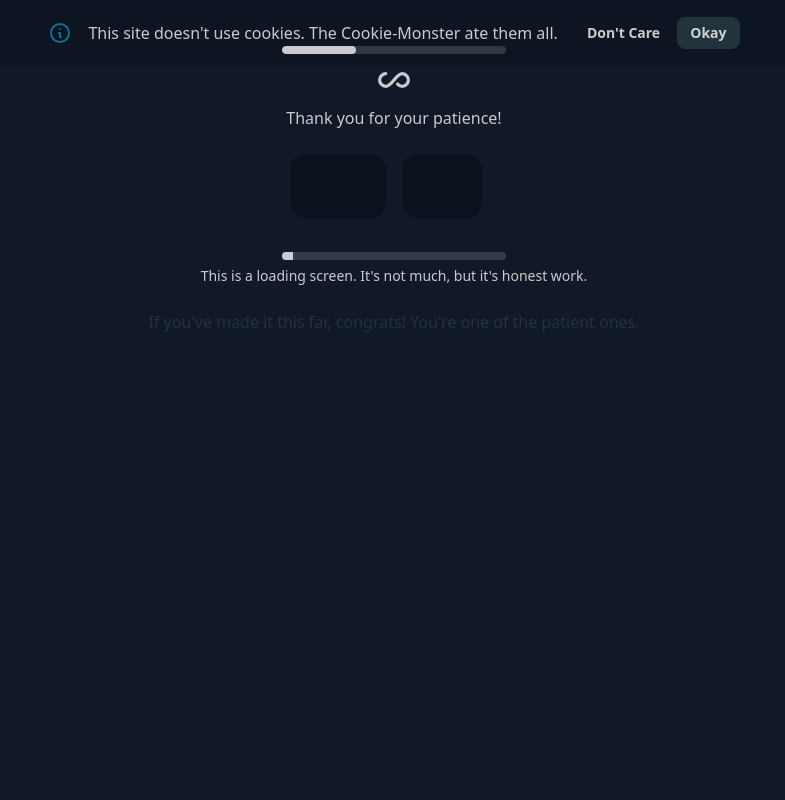
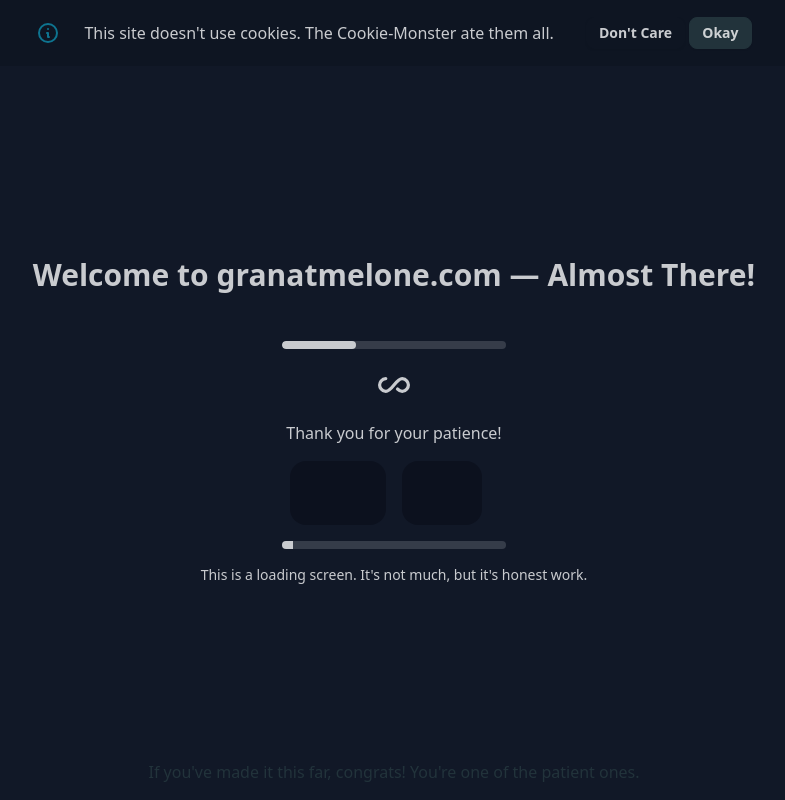
Before and after one commit to GranatMelone/granatmelone.com, a website: page src/index.html in a window 1280 px wide. Shown: the whole page, without its empty margins (246-1031 px from the left). Drawn offline with Linux system fonts and the light colour scheme.

Commit message:
Update README and enhance screen layout

```diff
--- a/src/index.html
+++ b/src/index.html
@@ -1,5 +1,6 @@
 <!DOCTYPE html>
 <html>
+
 <head>
     <script src="./index.js" defer></script>
     <meta charset="UTF-8">
@@ -7,61 +8,41 @@
     <link href="./output.css" rel="stylesheet">
     <title>The Loading zone</title>
 </head>
-    <body class="h-screen flex-wrap items-center justify-center cursor-progress">
-        <div id="alert" role="alert"
-            class="alert fixed top-0 left-0 w-full flex justify-center">
-            <svg
-                xmlns="http://www.w3.org/2000/svg"
-                fill="none"
-                viewBox="0 0 24 24"
-                class="stroke-info h-6 w-6 shrink-0">
-                <path
-                    stroke-linecap="round"
-                    stroke-linejoin="round"
-                    stroke-width="2"
+
+<body class="min-h-screen flex flex-col">
+
+    <div id="alert" role="alert" class="alert w-full flex justify-center bg-blue-90 p-4">
+        <svg xmlns="http://www.w3.org/2000/svg" fill="none" viewBox="0 0 24 24" class="stroke-info h-6 w-6 shrink-0">
+            <path stroke-linecap="round" stroke-linejoin="round" stroke-width="2"
                 d="M13 16h-1v-4h-1m1-4h.01M21 12a9 9 0 11-18 0 9 9 0 0118 0z"></path>
         </svg>
-            <span>This site doesn't use cookies. The Cookie-Monster ate them
-                all.</span>
-            <div>
+        <span class="ml-2">This site doesn't use cookies. The Cookie-Monster ate them all.</span>
+        <div class="ml-4">
             <button id="deny_btn" class="btn btn-sm">Don't Care</button>
-                <button id="accept_btn"
-                    class="btn btn-sm btn-primary">Okay</button>
+            <button id="accept_btn" class="btn btn-sm btn-primary">Okay</button>
         </div>
     </div>
 
-        <div id="loading__content"
-            class="text-center items-center justify-center w-full">
-            <h1 id="loading__title" class="text-3xl font-bold">Welcome to
-                granatmelone.com — Almost There!</h1>
-            <progress id="progress_bar" class="progress w-56" value="0"
-                max="100"></progress>
-            <br>
-            <span class="loading loading-infinity loading-lg"></span>
-            <p id="loading_text">Loading...</p>
-            <br>
-            <div class="flex flex-col items-center">
+    <div id="loading__content" class="flex-grow flex flex-col items-center justify-center text-center">
+        <h1 id="loading__title" class="text-3xl font-bold my-8">Welcome to granatmelone.com — Almost There!</h1>
+        <progress id="progress_bar" class="progress w-56 mt-4" value="0" max="100"></progress>
+        <span class="loading loading-infinity loading-lg mt-4"></span>
+        <p id="loading_text" class="mt-4">Loading...</p>
+        <div class="flex flex-col items-center mt-4">
             <div class="flex w-52 h-16 items-center gap-4">
-                    <div id="round_btn_skeleton"
-                        class="skeleton h-16 w-24"></div>
+                <div id="round_btn_skeleton" class="skeleton h-16 w-24"></div>
                 <div class="flex flex-col gap-4">
-                        <div id="text_skeleton1"
-                            class="skeleton h-16 w-20"></div>
+                    <div id="text_skeleton1" class="skeleton h-16 w-20"></div>
                 </div>
             </div>
         </div>
-            <br>
-            <progress class="progress w-56"></progress>
-            <p id="loading__description" class="text-sm mb-96">This is a loading
-                screen. It's not much, but it's honest work.</p>
-            <br class="mb-96">
+        <progress class="progress w-56 mt-4"></progress>
+        <p id="loading__description" class="text-sm mt-4">This is a loading screen. It's not much, but it's honest work.</p>
     </div>
-        <div id="footer" class="mt-96 bottom-0 object-bottom justify-center text-center">
-            <footer class="mt-96 text-primary">
-                <p class="mt-96">If you've made it this far, congrats!
-                    You're one of the
-                    patient ones.</p>
+
+    <footer class="w-full text-center text-primary p-4">
+        <p>If you've made it this far, congrats! You're one of the patient ones.</p>
     </footer>
-        </div>
 </body>
+
 </html>
```
Also changed, not shown: README.md, src/output.css. Lines whose indentation alone changed are shown as unchanged.
